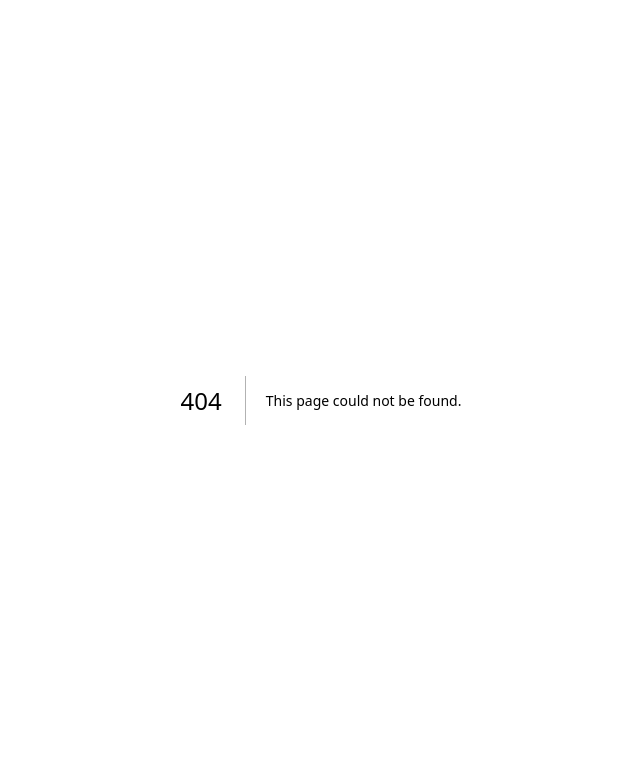
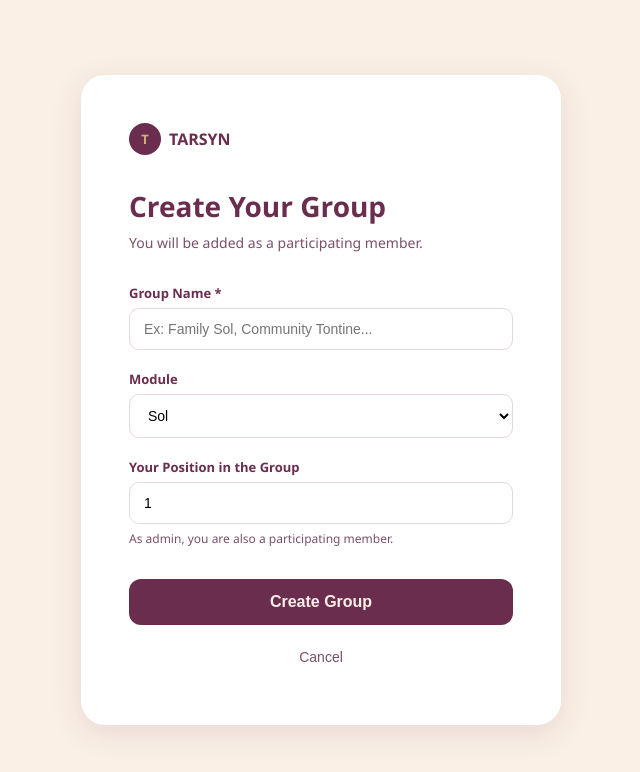
Before and after one commit to Rachelejr/tarsyn-app, a Next.js app: page /dashboard/create-group in a window 1280 px wide. Before the commit this address had no page. Shown: the top 772 px of the page, without its empty margins (319-959 px from the left). Built offline with nearby package versions, Linux system fonts and the light colour scheme.

Commit message:
Create page.tsx

```diff
--- /dev/null
+++ b/src/app/dashboard/create-group/page.tsx
@@ -0,0 +1,100 @@
+'use client';
+
+import { useState } from 'react';
+import { useRouter } from 'next/navigation';
+import { auth, db } from '@/lib/firebase';
+import { collection, addDoc, serverTimestamp } from 'firebase/firestore';
+
+export default function CreateGroup() {
+  const router = useRouter();
+  const [groupName, setGroupName] = useState('');
+  const [module, setModule] = useState('Sol');
+  const [position, setPosition] = useState('1');
+  const [loading, setLoading] = useState(false);
+  const [error, setError] = useState('');
+
+  const handleCreate = async () => {
+    if (!groupName.trim()) { setError('Group name is required.'); return; }
+    setLoading(true);
+    try {
+      const user = auth.currentUser;
+      if (!user) { router.push('/login'); return; }
+      const groupRef = await addDoc(collection(db, 'groups'), {
+        name: groupName.trim(),
+        module,
+        adminId: user.uid,
+        adminPosition: parseInt(position),
+        memberCount: 1,
+        createdAt: serverTimestamp(),
+      });
+      await addDoc(collection(db, 'members'), {
+        groupId: groupRef.id,
+        name: 'Admin',
+        tynId: 'TYN-' + Math.random().toString(36).substr(2,6).toUpperCase(),
+        position: parseInt(position),
+        role: 'admin',
+        status: 'active',
+        userId: user.uid,
+        createdAt: serverTimestamp(),
+      });
+      router.push('/dashboard');
+    } catch(e) {
+      console.error(e);
+      setError('Error creating group. Please try again.');
+    }
+    setLoading(false);
+  };
+
+  return (
+    <div style={{minHeight:'100vh',background:'#FAF0E6',display:'flex',alignItems:'center',justifyContent:'center',padding:'24px'}}>
+      <div style={{background:'white',borderRadius:'24px',padding:'48px',maxWidth:'480px',width:'100%',boxShadow:'0 8px 32px rgba(107,45,78,0.12)'}}>
+
+        <div onClick={() => router.push('/')} style={{cursor:'pointer',display:'flex',alignItems:'center',gap:'8px',marginBottom:'32px'}}>
+          <div style={{width:'32px',height:'32px',background:'#6B2D4E',borderRadius:'50%',display:'flex',alignItems:'center',justifyContent:'center',color:'#D4AF7A',fontWeight:'800',fontSize:'13px'}}>T</div>
+          <span style={{color:'#6B2D4E',fontWeight:'800',fontSize:'16px'}}>TARSYN</span>
+        </div>
+
+        <h1 style={{color:'#6B2D4E',fontSize:'28px',fontWeight:'800',margin:'0 0 8px'}}>Create Your Group</h1>
+        <p style={{color:'#7A5068',fontSize:'14px',margin:'0 0 32px'}}>You will be added as a participating member.</p>
+
+        {error && <p style={{color:'#E53935',fontSize:'13px',marginBottom:'16px',background:'#FFEBEE',padding:'10px 14px',borderRadius:'8px'}}>{error}</p>}
+
+        <div style={{marginBottom:'20px'}}>
+          <label style={{display:'block',color:'#6B2D4E',fontSize:'13px',fontWeight:'600',marginBottom:'6px'}}>Group Name *</label>
+          <input value={groupName} onChange={e => setGroupName(e.target.value)}
+            placeholder="Ex: Family Sol, Community Tontine..."
+            style={{width:'100%',padding:'12px 14px',border:'1.5px solid #E8D5E0',borderRadius:'10px',fontSize:'14px',outline:'none',boxSizing:'border-box'}}/>
+        </div>
+
+        <div style={{marginBottom:'20px'}}>
+          <label style={{display:'block',color:'#6B2D4E',fontSize:'13px',fontWeight:'600',marginBottom:'6px'}}>Module</label>
+          <select value={module} onChange={e => setModule(e.target.value)}
+            style={{width:'100%',padding:'12px 14px',border:'1.5px solid #E8D5E0',borderRadius:'10px',fontSize:'14px',outline:'none',background:'white',boxSizing:'border-box'}}>
+            <option value="Sol">Sol</option>
+            <option value="Tontine">Tontine</option>
+            <option value="Syndicate">Syndicate</option>
+            <option value="Mutual Aid">Mutual Aid</option>
+          </select>
+        </div>
+
+        <div style={{marginBottom:'32px'}}>
+          <label style={{display:'block',color:'#6B2D4E',fontSize:'13px',fontWeight:'600',marginBottom:'6px'}}>Your Position in the Group</label>
+          <input value={position} onChange={e => setPosition(e.target.value)} type="number" min="1"
+            placeholder="1"
+            style={{width:'100%',padding:'12px 14px',border:'1.5px solid #E8D5E0',borderRadius:'10px',fontSize:'14px',outline:'none',boxSizing:'border-box'}}/>
+          <p style={{color:'#7A5068',fontSize:'12px',margin:'6px 0 0'}}>As admin, you are also a participating member.</p>
+        </div>
+
+        <button onClick={handleCreate} disabled={loading}
+          style={{width:'100%',background:loading?'#9B6B8E':'#6B2D4E',color:'#FAF0E6',padding:'14px',borderRadius:'12px',border:'none',fontSize:'16px',fontWeight:'700',cursor:loading?'not-allowed':'pointer',transition:'all 0.2s'}}>
+          {loading ? 'Creating...' : 'Create Group'}
+        </button>
+
+        <button onClick={() => router.push('/dashboard')}
+          style={{width:'100%',background:'transparent',color:'#7A5068',padding:'12px',borderRadius:'12px',border:'none',fontSize:'14px',cursor:'pointer',marginTop:'12px'}}>
+          Cancel
+        </button>
+      </div>
+    </div>
+  );
+}
```
